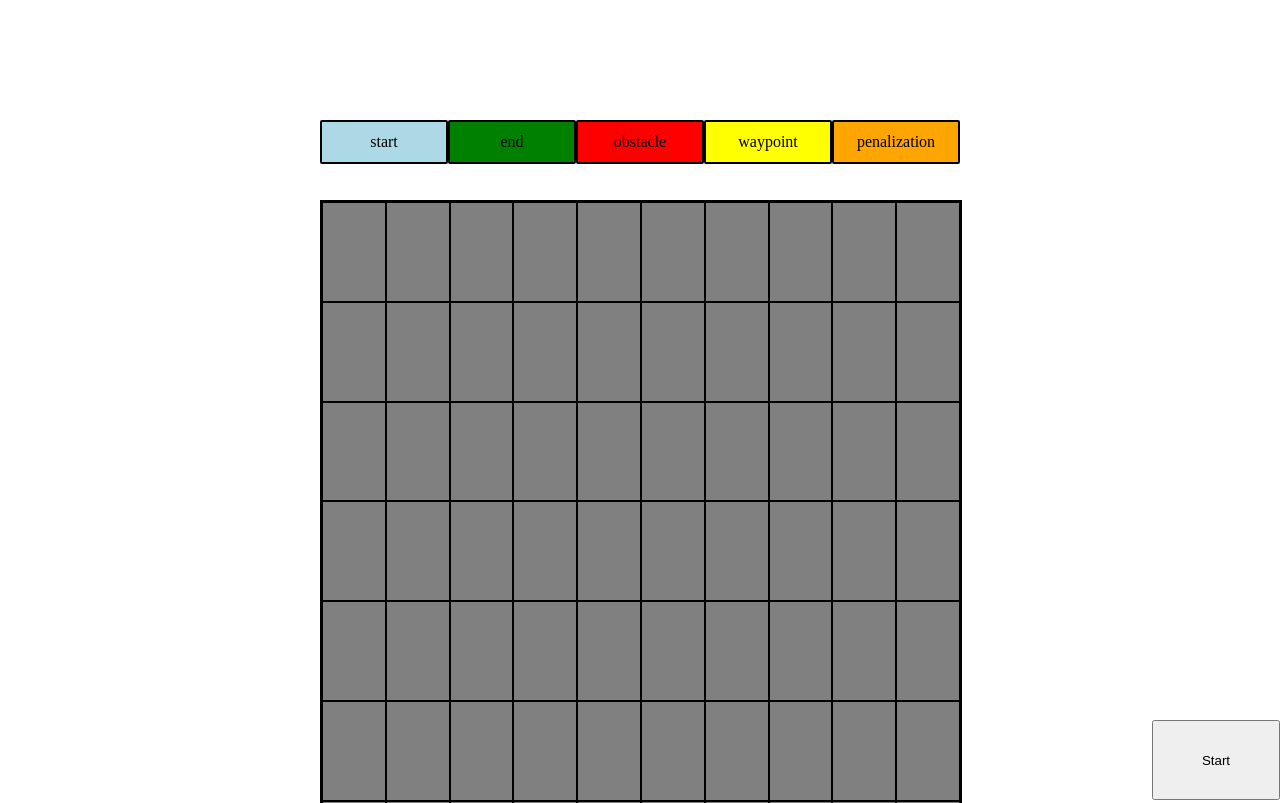
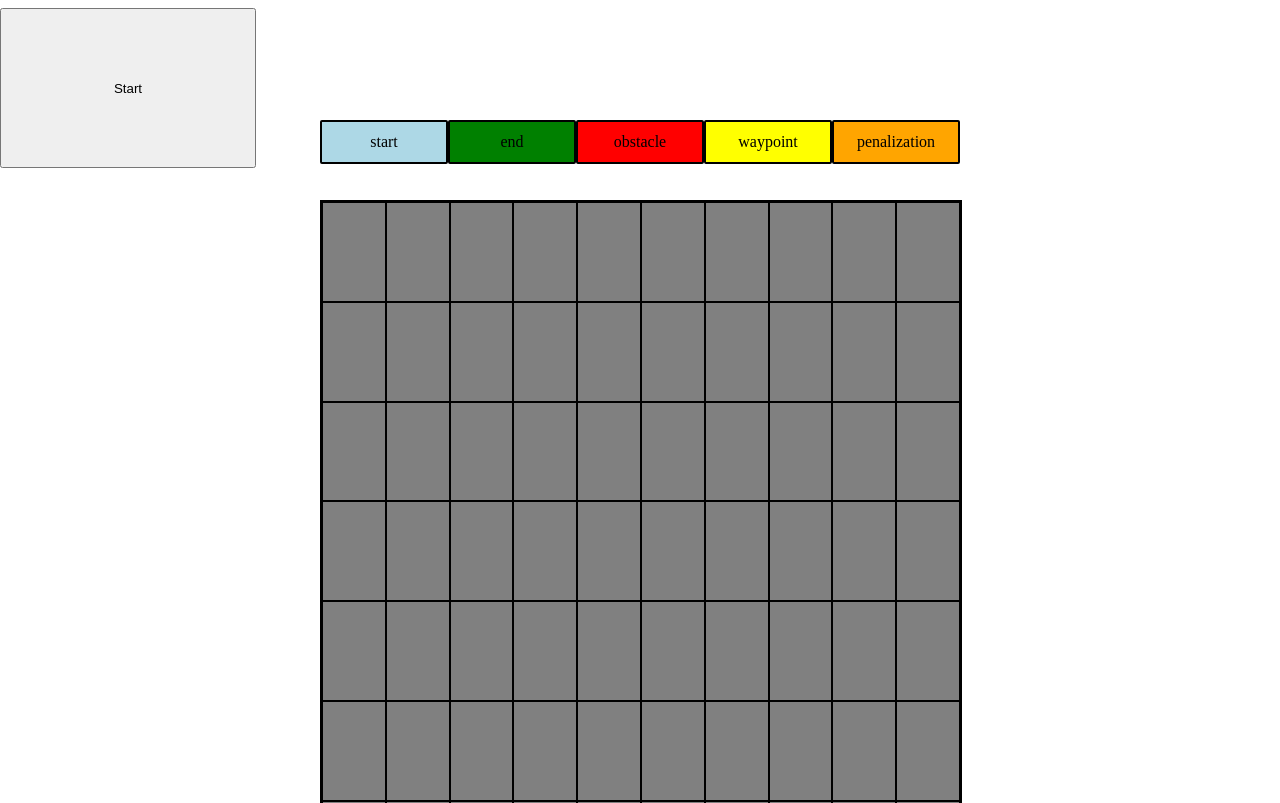
Before and after one commit to Dacuna97/AStarAlgorithm, a website: page index.html in a window 1280 px wide. Shown: the top 803 px of the page. Drawn offline with nearby package versions, Linux system fonts and the light colour scheme.

Commit message:
changed pos of button start

```diff
--- a/index.css
+++ b/index.css
@@ -1,9 +1,8 @@
 #start{
     position: absolute;
-    bottom: 0;
-    right: 0;
-    height: 10%;
-    width: 10%;
+    left: 0;
+    height: 20%;
+    width: 20%;
 }
 .tabla {
     width: 50%;
```
